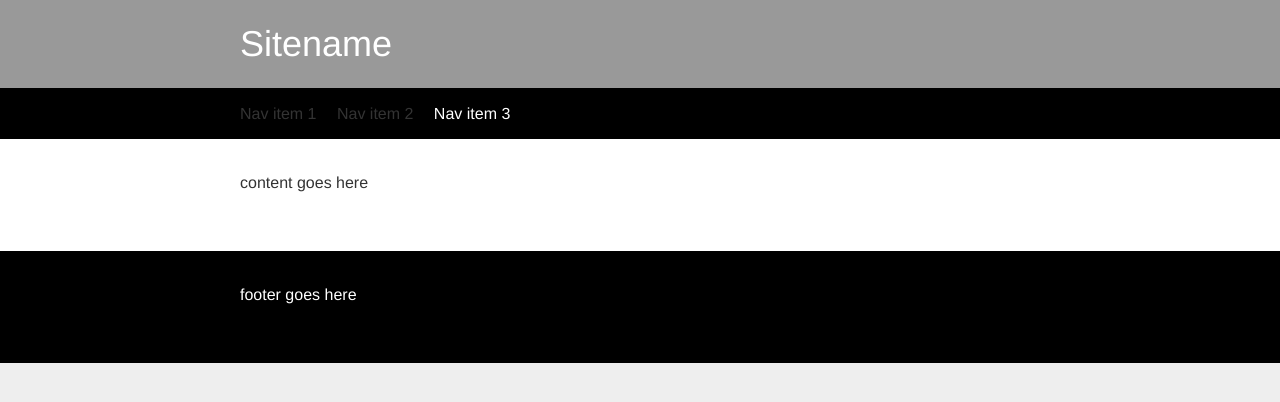
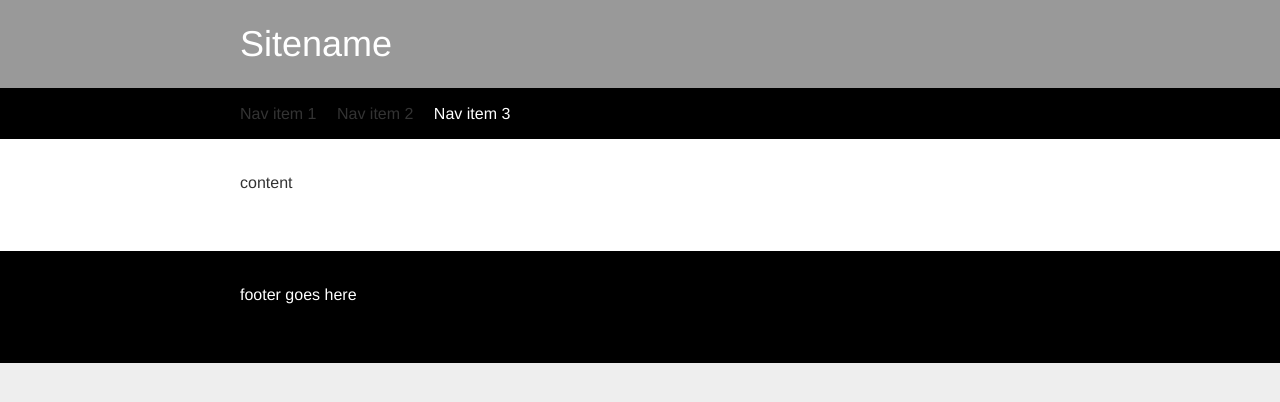
Before and after one commit to eac54/eac54.github.io, a Jekyll site: the page built from index.md, in a window 1280 px wide. Shown: the top 402 px of the page. Built offline with Jekyll 4.4.1, drawn with Linux system fonts in a browser that asks for light colours.

Commit message:
Update default.html

```diff
--- a/_layouts/default.html
+++ b/_layouts/default.html
@@ -21,7 +21,7 @@
 		</div>
 		<div class="content">
 			<div class="container">
-			<p>content goes here</p>
+			{{ content }}
 			</div>
 		</div>
         <div class="footer">
```
